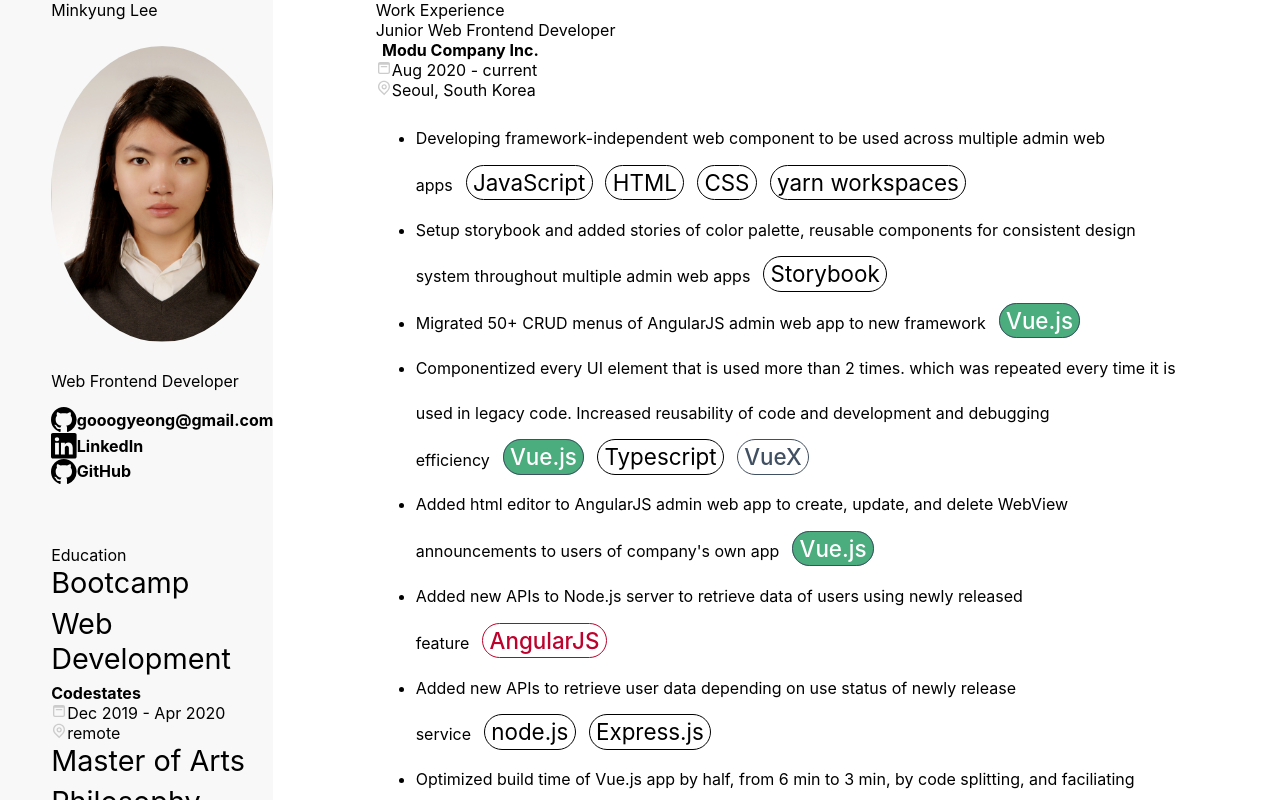
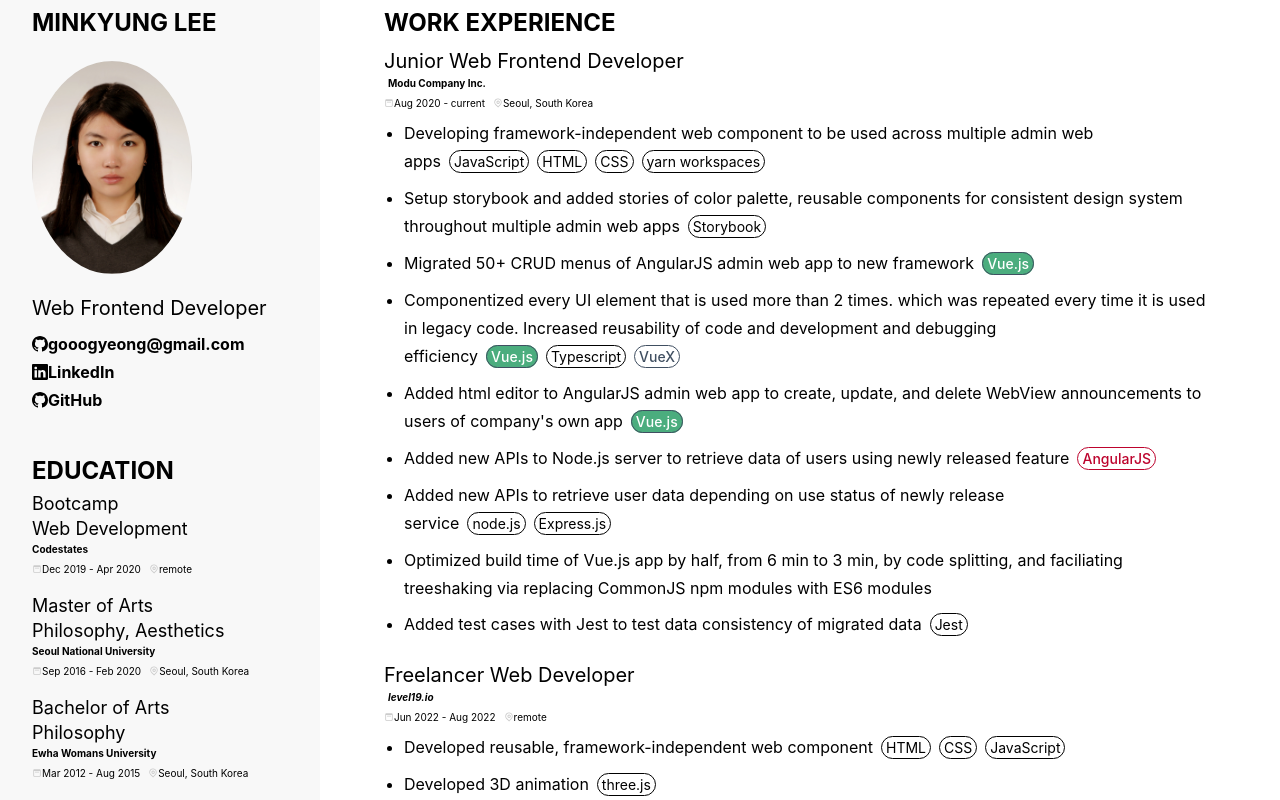
Before and after one commit to gooogyeong/project-resume, a Next.js app: page / in a window 1280 px wide. Shown: the top 800 px of the page. Built offline with nearby package versions, Linux system fonts and the light colour scheme.

Commit message:
fix: added missing global styles

```diff
--- a/components/Summary.jsx
+++ b/components/Summary.jsx
@@ -33,7 +33,6 @@
 const StyledSummary = styled.div`
   text-align: left;
   padding-bottom: 0.8rem;
-  //border: 2px solid red;
 
   img {
     max-width: 100%;
--- a/pages/index.js
+++ b/pages/index.js
@@ -23,6 +23,65 @@
   display: flex;
   min-width: 100vw;
 
+  .title {
+    font-weight: bold;
+    text-transform: uppercase;
+    font-size: 2.4rem;
+    text-align: left;
+    padding: 0.8rem 0;
+  }
+
+  .subtitle {
+    font-size: 2rem;
+    padding: 0.4rem 0;
+  }
+
+  ul {
+    padding-inline-start: 2rem;
+
+    li {
+      font-size: 1.6rem;
+      line-height: 2rem;
+
+      &:not(:last-child) {
+        margin-bottom: 0.8rem;
+      }
+
+      //line-height: 2.8rem;
+    }
+  }
+
+  a {
+    color: inherit;
+    font-weight: bold;
+    //text-decoration: none;
+    &:visited {
+      color: inherit;
+      //text-decoration: none;
+    }
+  }
+
+
+  .dates-location-wrapper {
+    display: flex;
+    padding: 0.8rem 0 0;
+
+    & > div {
+      display: flex;
+      align-items: center;
+
+      &:not(:last-child) {
+        margin-right: 0.8rem;
+      }
+    }
+  }
+
+  .block {
+    &:not(:last-child) {
+      margin-bottom: 2rem;
+    }
+  }
+
   .resume__left, .resume__right {
     min-height: 100vh;
     padding-left: 3.2rem;
@@ -34,6 +93,7 @@
 
   .resume__right {
     padding-right: 3.2rem;
+
     & > div {
       padding: 0 3.2rem;
     }
--- a/public/Home.module.css
+++ /dev/null
@@ -1,116 +0,0 @@
-.container {
-  padding: 0 2rem;
-}
-
-.main {
-  min-height: 100vh;
-  padding: 4rem 0;
-  flex: 1;
-  display: flex;
-  flex-direction: column;
-  justify-content: center;
-  align-items: center;
-}
-
-.footer {
-  display: flex;
-  flex: 1;
-  padding: 2rem 0;
-  border-top: 1px solid #eaeaea;
-  justify-content: center;
-  align-items: center;
-}
-
-.footer a {
-  display: flex;
-  justify-content: center;
-  align-items: center;
-  flex-grow: 1;
-}
-
-.title a {
-  color: #0070f3;
-  text-decoration: none;
-}
-
-.title a:hover,
-.title a:focus,
-.title a:active {
-  text-decoration: underline;
-}
-
-.title {
-  margin: 0;
-  line-height: 1.15;
-  font-size: 4rem;
-}
-
-.title,
-.description {
-  text-align: center;
-}
-
-.description {
-  margin: 4rem 0;
-  line-height: 1.5;
-  font-size: 1.5rem;
-}
-
-.code {
-  background: #fafafa;
-  border-radius: 5px;
-  padding: 0.75rem;
-  font-size: 1.1rem;
-  font-family: Menlo, Monaco, Lucida Console, Liberation Mono, DejaVu Sans Mono,
-    Bitstream Vera Sans Mono, Courier New, monospace;
-}
-
-.grid {
-  display: flex;
-  align-items: center;
-  justify-content: center;
-  flex-wrap: wrap;
-  max-width: 800px;
-}
-
-.card {
-  margin: 1rem;
-  padding: 1.5rem;
-  text-align: left;
-  color: inherit;
-  text-decoration: none;
-  border: 1px solid #eaeaea;
-  border-radius: 10px;
-  transition: color 0.15s ease, border-color 0.15s ease;
-  max-width: 300px;
-}
-
-.card:hover,
-.card:focus,
-.card:active {
-  color: #0070f3;
-  border-color: #0070f3;
-}
-
-.card h2 {
-  margin: 0 0 1rem 0;
-  font-size: 1.5rem;
-}
-
-.card p {
-  margin: 0;
-  font-size: 1.25rem;
-  line-height: 1.5;
-}
-
-.logo {
-  height: 1em;
-  margin-left: 0.5rem;
-}
-
-@media (max-width: 600px) {
-  .grid {
-    width: 100%;
-    flex-direction: column;
-  }
-}
--- a/styles/globals.css
+++ b/styles/globals.css
@@ -1,9 +1,10 @@
 html,
 body {
+  font-size: 10px;
   padding: 0;
   margin: 0;
   font-family: -apple-system, BlinkMacSystemFont, Segoe UI, Roboto, Oxygen,
-    Ubuntu, Cantarell, Fira Sans, Droid Sans, Helvetica Neue, sans-serif;
+  Ubuntu, Cantarell, Fira Sans, Droid Sans, Helvetica Neue, sans-serif;
 }
 
 a {
```
Also changed, not shown: public/vercel.svg (deleted).
